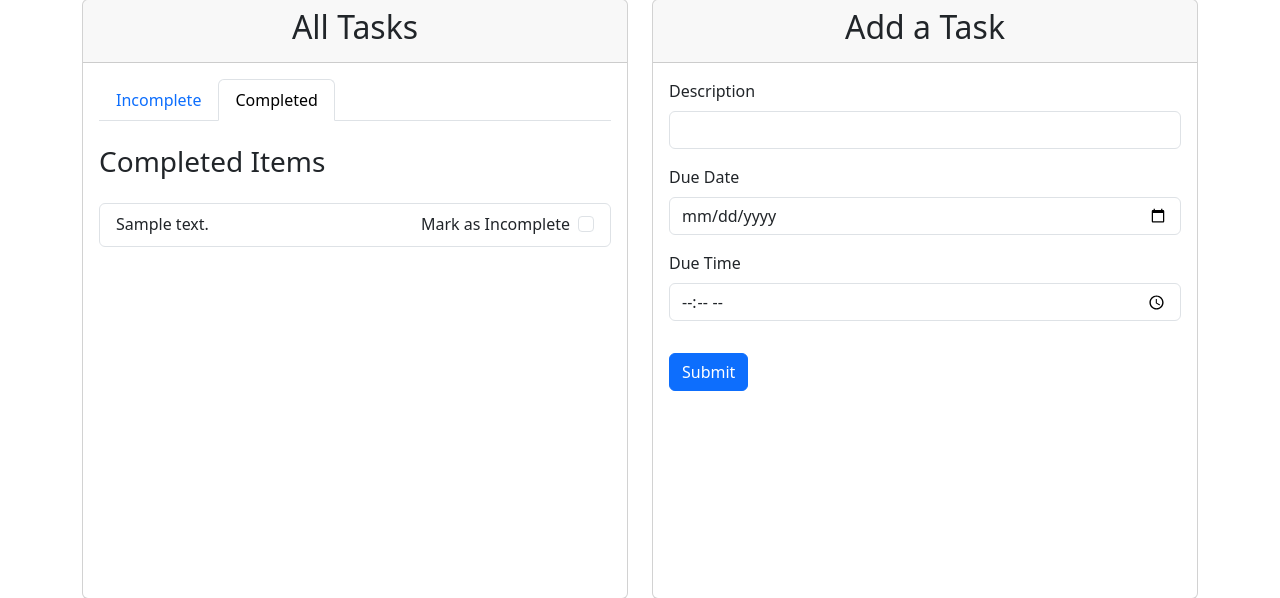
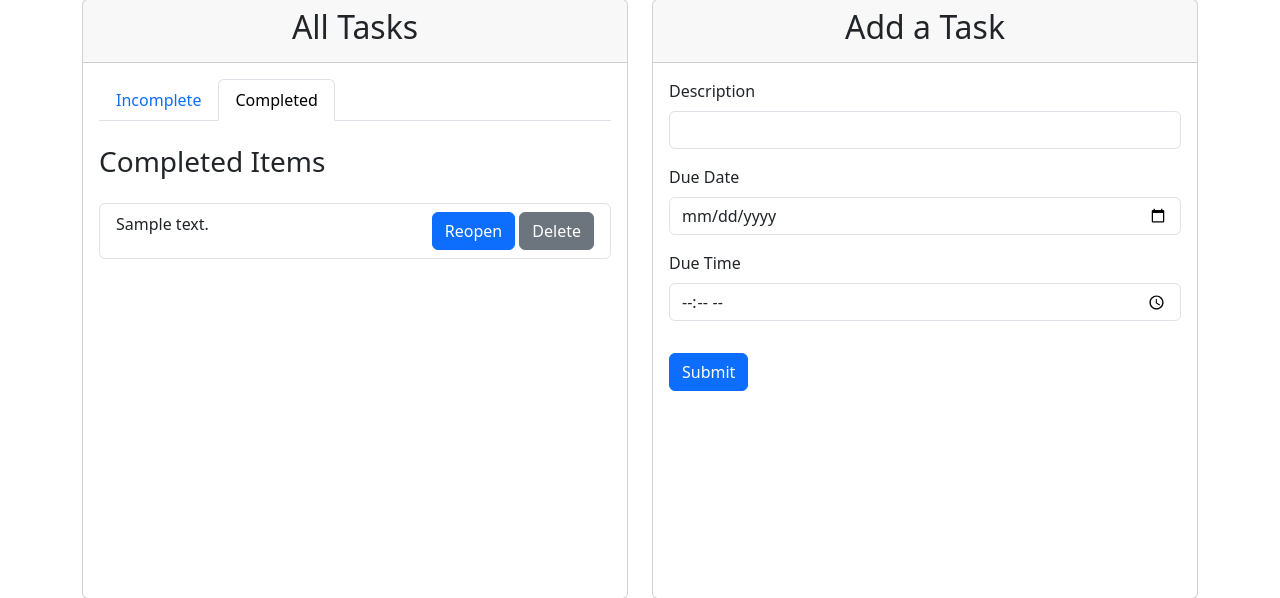
Before and after one commit to bkesari1998/texting-reminders, a FastAPI app: page / in a window 1280 px wide, after a click on "Completed". Shown: the part 145-743 px from the top of the page. Run offline with FastAPI, Linux system fonts and the light colour scheme; tables that the repository leaves empty hold one stand-in row (values such as "Sample post").

Commit message:
Created delete button and JS function to send request to delete-task route

```diff
--- a/src/static/js/scripts.js
+++ b/src/static/js/scripts.js
@@ -28,3 +28,34 @@ async function toggleTaskCompletion(taskId) {
         alert('An error occurred. Please try again.');
     }
 }
+
+async function deleteTask(taskId) {
+    try {
+        const response = await fetch(`/delete-task/${taskId}`, {
+            method: 'DELETE',
+            headers: {
+                'Content-Type': 'application/json'
+            }
+        });
+
+        if (response.ok) {
+
+            const url = new URL(window.location.href);
+            const incomplete_tab = document.getElementById("incomplete-tab")
+
+            if (incomplete_tab.classList.contains("active")) {
+                url.searchParams.set('active_tab', 'incomplete');
+            } else {
+                url.searchParams.set('active_tab', 'complete');
+            }
+
+            window.location.href = url.toString();
+        } else {
+            console.error('Failed to toggle task completion');
+            alert('Failed to update task. Please try again.');
+        }
+    } catch (error) {
+        console.error('Error toggling task completion:', error);
+        alert('An error occurred. Please try again.');
+    }
+}
--- a/src/templates/index.html
+++ b/src/templates/index.html
@@ -31,19 +31,13 @@
                                     <ul class="list-group">
                                         {% for task in incomplete_tasks %}
                                         <li class="list-group-item">
-                                            <div class="row">
-                                                <div class="col">
-                                                    {{ task.description }}
-                                                </div>
-                                                <div class="col">
-                                                    <div class="form-check form-check-reverse">
-                                                        <label class="form-check-label" for="completed">
-                                                            Complete
-                                                        </label>
-                                                        <input class="form-check-input" type="checkbox" name="completed" onchange="toggleTaskCompletion('{{ task.id }}')" value="">
-                                                    </div>
-                                                </div>
+                                        <div class="row">
+                                            <div class="col">{{ task.description }}</div>
+                                            <div class="col text-end">
+                                                <button type="button" class="btn btn-primary" onclick="toggleTaskCompletion('{{task.id}}')">Complete</button>
+                                                <button type="button" class="btn btn-secondary" onclick="deleteTask('{{task.id}}')">Delete</button>
                                             </div>
+                                        </div>
                                         </li>
                                         {% endfor %}
                                     </ul>
@@ -57,13 +51,9 @@
                                                 <div class="col">
                                                     {{ task.description }}
                                                 </div>
-                                                <div class="col">
-                                                    <div class="form-check form-check-reverse">
-                                                        <label class="form-check-label" for="not-completed">
-                                                            Mark as Incomplete
-                                                        </label>
-                                                        <input class="form-check-input" type="checkbox" name="not-complete" onchange="toggleTaskCompletion('{{ task.id }}')" value="">
-                                                    </div>
+                                                <div class="col text-end">
+                                                    <button type="button" class="btn btn-primary" onclick="toggleTaskCompletion('{{task.id}}')">Reopen</button>
+                                                    <button type="button" class="btn btn-secondary" onclick="deleteTask('{{task.id}}')">Delete</button>
                                                 </div>
                                             </div>
                                         </li>
```
